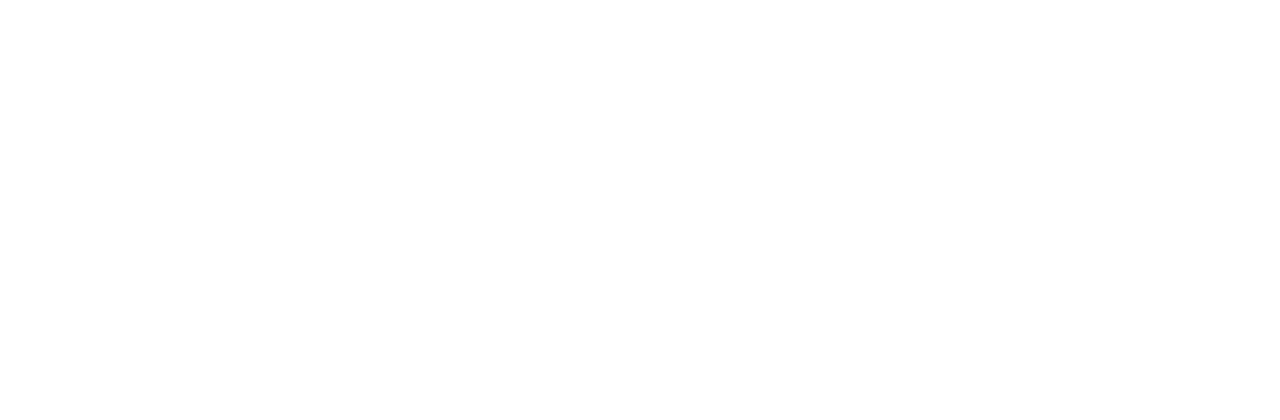
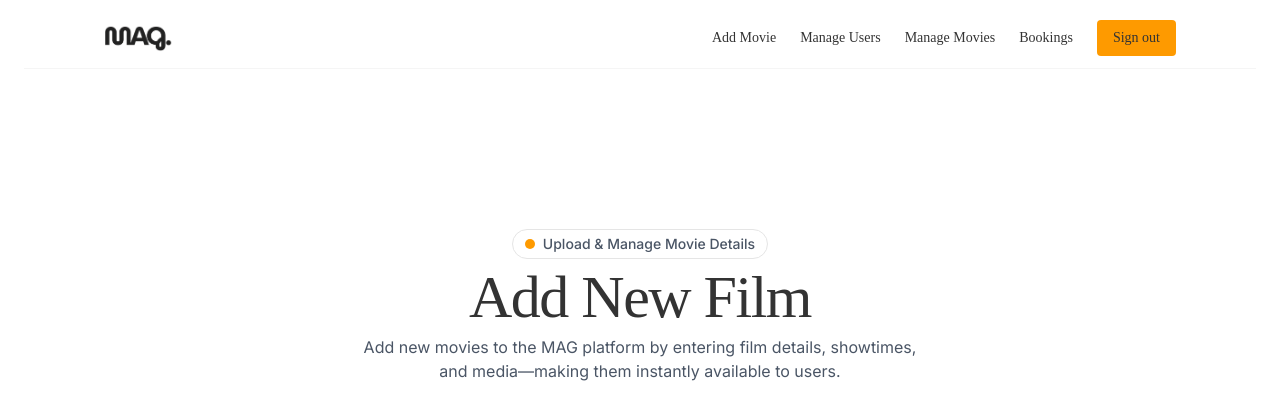
Before and after one commit to ireshdilsh/movie-buying-app, a React (Vite) app: page /add/new/movies in a window 1280 px wide. Before the commit this address had no page. Shown: the top 420 px of the page. Built offline with nearby package versions, Linux system fonts and the light colour scheme; a web font is replaced by a local one.

Commit message:
add new pages and desgin

```diff
--- a/src/NavigateRoutes.tsx
+++ b/src/NavigateRoutes.tsx
@@ -3,6 +3,8 @@
 import { BrowserRouter,Routes,Route } from 'react-router-dom'
 import UserDashboard from './pages/UserDashboard'
 import AdminDashboard from './pages/AdminDashboard'
+import AddMovies from './pages/AddMovies'
+import ManageMovies from './pages/ManageMovies'
 
 export default function NavigateRoutes() {
   return (
@@ -12,6 +14,8 @@
         <Route path='/' element={<LandingPage/>}></Route>
         <Route path='/user/dashboard' element={<UserDashboard/>}></Route>
         <Route path='/admin/dashboard' element={<AdminDashboard/>}></Route>
+        <Route path='/add/new/movies' element={<AddMovies/>}></Route>
+        <Route path='/manage/movies' element={<ManageMovies/>}></Route>
       </Routes>
      </BrowserRouter>
     </div>
--- a/src/component/AdminNavbar.tsx
+++ b/src/component/AdminNavbar.tsx
@@ -1,20 +1,35 @@
 import React from 'react'
 import dark_logo from '../assets/dark_logo.png';
+import { useNavigate, type NavigateFunction } from 'react-router-dom';
 
 export default function AdminNavbar() {
+
+    const navigate : NavigateFunction = useNavigate()
+
+    const navigateAdminDashboard = () => {
+        navigate('/admin/dashboard')
+    }
+
+    const navigateAddMoviesPage = () => {
+        navigate('/add/new/movies')
+    }
+
+    const navigateManageMoviesPage = () => {
+        navigate('/manage/movies')
+    }
+
     return (
         <div>
             <nav className="flex justify-between items-center w-full mt-5 px-5 sm:px-8 md:px-12 lg:px-20 border-b border-b-neutral-100 pb-3">
-                <img src={dark_logo} className="h-6 sm:h-7" alt="Dark-Logo" />
+                <img src={dark_logo} className="h-6 sm:h-7 cursor-pointer" onClick={navigateAdminDashboard} alt="Dark-Logo" />
 
                 {/* Desktop Menu */}
                 <div className=" sm:flex justify-center items-center gap-5 md:gap-6">
-                    <a href="http://">Add Movie</a>
-                    <a href="http://">Manage Users</a>
-                    <a href="http://">Manage Movies</a>
-                    <div className='cursor-pointer flex justify-center items-center rounded-4xl bg-amber-600 px-3 py-2'>
-                        <p className="text-white font-semibold text-sm">ID</p>
-                    </div>
+                    <button onClick={navigateAddMoviesPage} className='cursor-pointer text-sm'>Add Movie</button>
+                    <button className='cursor-pointer text-sm'>Manage Users</button>
+                    <button onClick={navigateManageMoviesPage} className='cursor-pointer text-sm'>Manage Movies</button>
+                    <button className='cursor-pointer text-sm'>Bookings</button>
+                    <button className='cursor-pointer text-sm font-medium bg-amber-500 px-4 py-2 rounded-sm'>Sign out</button>
                 </div>
             </nav>
         </div>
--- /dev/null
+++ b/src/pages/AddMovies.tsx
@@ -0,0 +1,26 @@
+import React from 'react'
+import AdminNavbar from '../component/AdminNavbar'
+
+export default function AddMovies() {
+  return (
+    <div className='flex flex-col px-4 sm:px-6'>
+        {/* admin navbar */}
+        <AdminNavbar/>
+         <div className="flex justify-center items-center flex-col mt-20 sm:mt-32 lg:mt-40">
+
+                <p className="flex justify-center items-center gap-2 text-sm sm:text-sm text-gray-600 font-medium border border-neutral-200 px-3 py-1 rounded-3xl text-center">
+                    <div className='bg-amber-500 rounded-full h-2.5 w-2.5'></div>
+                    Upload & Manage Movie Details
+                </p>
+
+                <h1 className="text-3xl sm:text-4xl md:text-5xl lg:text-6xl my-2 font-medium text-center tracking-tight">
+                    Add New Film
+                </h1>
+
+                <p className="text-gray-600 text-center w-full sm:w-[420px] md:w-[560px] lg:w-[560px] text-sm sm:text-base">
+                    Add new movies to the MAG platform by entering film details, showtimes, and media—making them instantly available to users.
+                </p>
+            </div>
+    </div>
+  )
+}
--- /dev/null
+++ b/src/pages/ManageMovies.tsx
@@ -0,0 +1,27 @@
+import React from 'react'
+import AdminNavbar from '../component/AdminNavbar'
+
+export default function ManageMovies() {
+  return (
+    <div className='flex flex-col px-4 sm:px-6'>
+        {/* admin navbar */}
+        <AdminNavbar/>
+
+         <div className="flex justify-center items-center flex-col mt-20 sm:mt-32 lg:mt-40">
+
+                <p className="flex justify-center items-center gap-2 text-sm sm:text-sm text-gray-600 font-medium border border-neutral-200 px-3 py-1 rounded-3xl text-center">
+                    <div className='bg-amber-500 rounded-full h-2.5 w-2.5'></div>
+                    View, Update & Remove Films
+                </p>
+
+                <h1 className="text-3xl sm:text-4xl md:text-5xl lg:text-6xl my-2 font-medium text-center tracking-tight">
+                    Manage Movies
+                </h1>
+
+                <p className="text-gray-600 text-center w-full sm:w-[420px] md:w-[560px] lg:w-[560px] text-sm sm:text-base">
+                    Browse all movies available on the MAG platform. Update film details, manage availability, or remove outdated content to keep your catalog accurate and up to date.
+                </p>
+            </div>
+    </div>
+  )
+}
```
